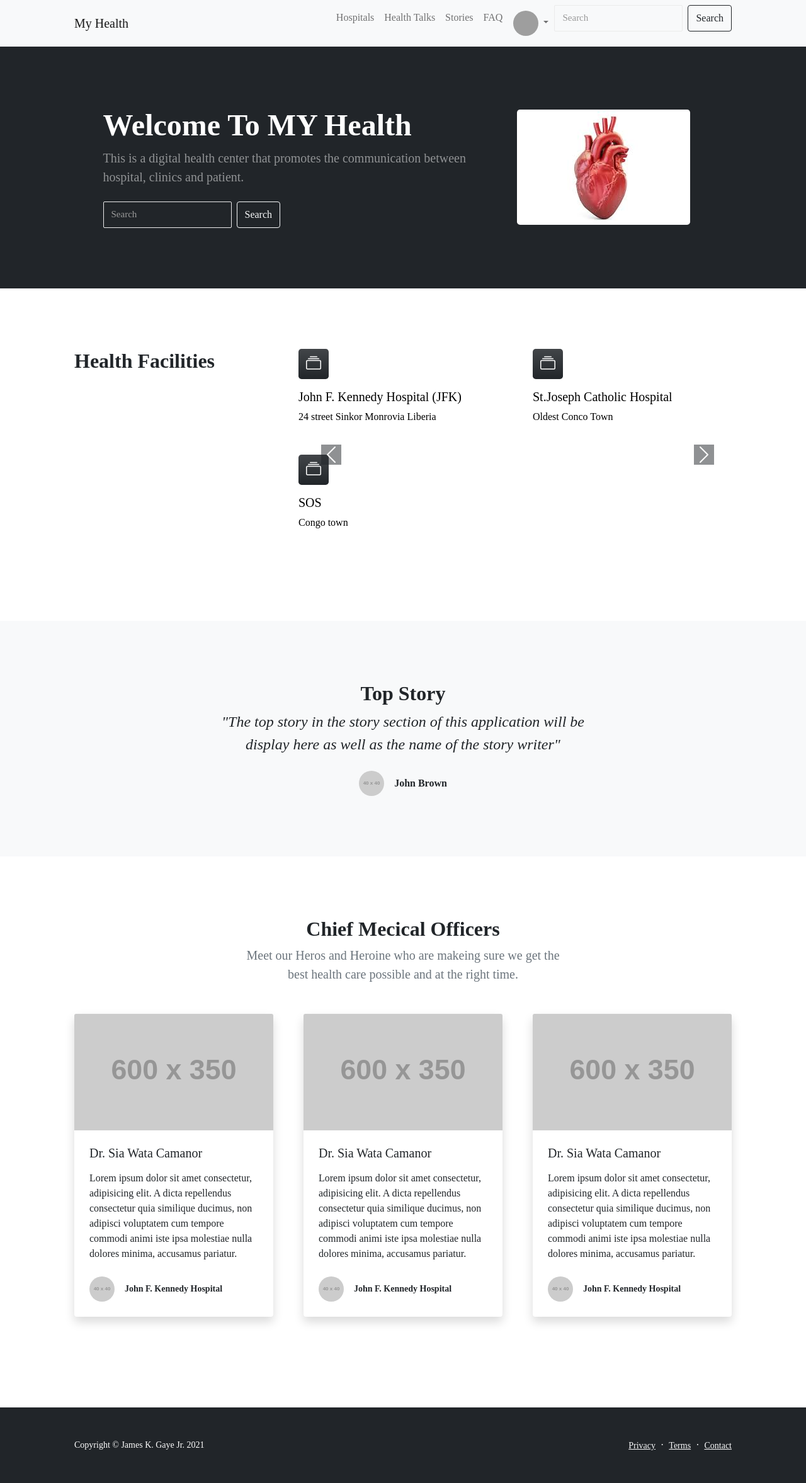
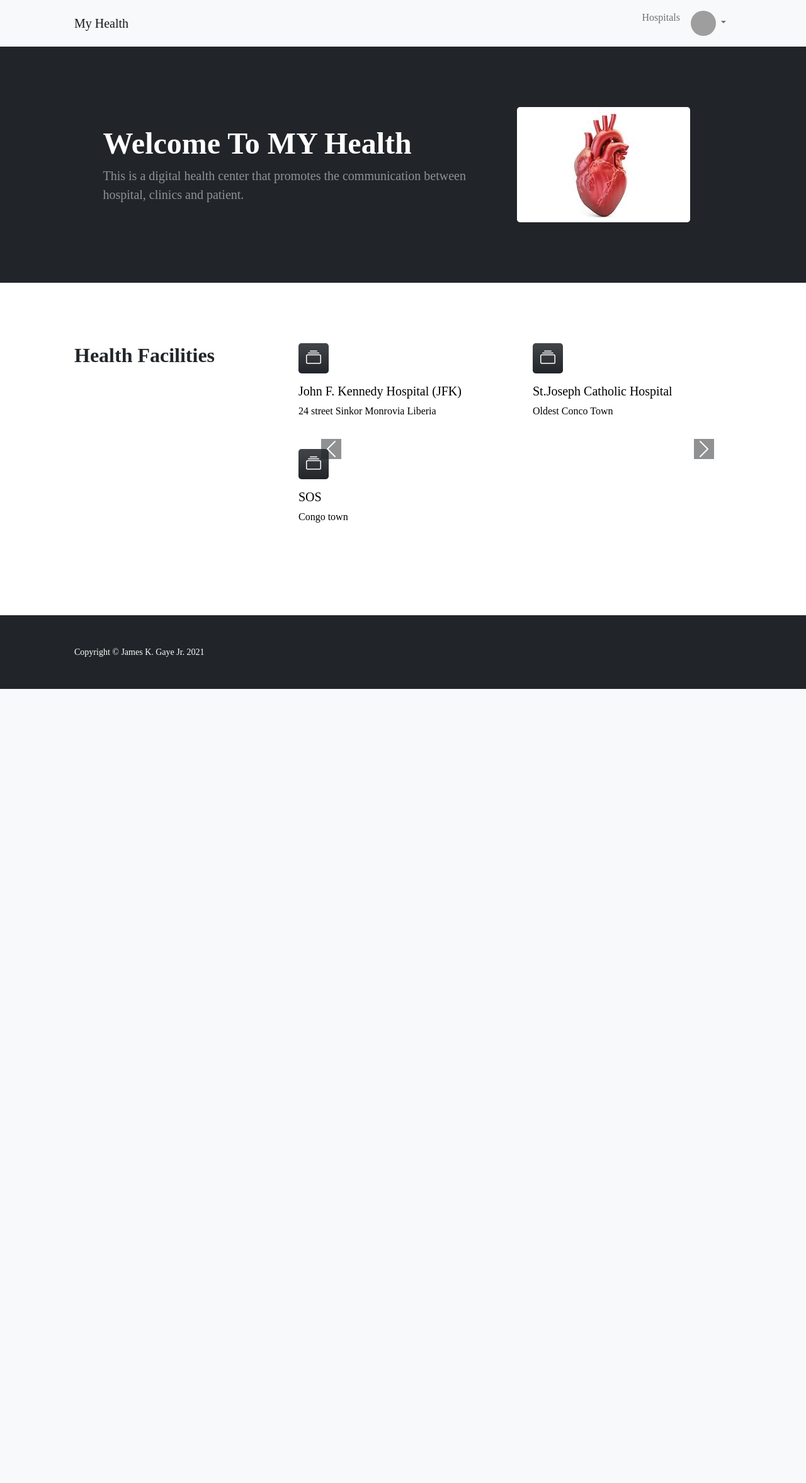
Before and after one commit to kanmuteh1/hospital-management-system, a Flask app: page / in a window 1280 px wide. Shown: the whole page at 63% size. After the commit the page ends 1094 px from the top, so only its background shows below. Run offline with Flask 2, Linux system fonts and the light colour scheme; the visitor is signed in with stand-in values (Sample User, id 1); data comes from the database, SQL or seed files in the repository; grey boxes labelled with a size stand in for pictures from a placeholder-image service; some libraries are stand-ins or nearby versions; grey boxes are pictures that could not be loaded.

Commit message:
latest update

```diff
--- a/application.py
+++ b/application.py
@@ -272,8 +272,8 @@ def register():
 @app.route("/dashboards")
 def display_dashboard():
     client_name = session.get("name")
-    facility_data = db.execute("SELECT * FROM facilities WHERE facility_id = ? ", client_name)
-    patient_data = db.execute("SELECT * FROM patients WHERE patient_id = ? ", client_name)
+    facility_data = db.execute("SELECT * FROM facilities WHERE facility_name = ? ", client_name)
+    patient_data = db.execute("SELECT * FROM patients WHERE patient_name = ? ", client_name)
     if len(facility_data) != 1:
         return render_template('./patient-dashboard/index.html',data=patient_data)
     elif len(patient_data) != 1:
--- a/quires.sql
+++ b/quires.sql
@@ -16,7 +16,7 @@ CREATE TABLE facilities(
 -- patient table
 CREATE TABLE patients(
     patient_id INTEGER,
-    patient_name TEXT NOT NULL,
+    patient_name TEXT NOT NULL UNIQUE,
     patient_address TEXT NOT NULL,
     date_of_birth DATE NOT NULL,
     email TEXT NOT NULL UNIQUE,
@@ -42,11 +42,10 @@ CREATE TABLE registration(
 
 -- services table
 CREATE TABLE services(
-    id INT,
+    id INTEGER PRIMARY KEY AUTOINCREMENT,
     facility_id INT,
     facility_service TEXT NOT NULL,
     about_service TEXT NOT NULL,
-    PRIMARY KEY(id),
     FOREIGN KEY (facility_id)REFERENCES facilities(facility_id)
 );
 
--- a/requirements.txt
+++ b/requirements.txt
@@ -2,3 +2,6 @@ Flask
 gunicorn
 jinja2
 requests
+flask-session
+cs50
+json
--- a/static/js/scripts.js
+++ b/static/js/scripts.js
@@ -39,7 +39,7 @@ $(document).ready(()=>{
     let facility_name = facility.name;
     ajax.onreadystatechange = ()=>{
         if(ajax.readyState == 4 && ajax.status == 200){
-            document.getElementById("services").insertAdjacentHTML('beforeend',ajax.responseText)
+            $('#services').html(ajax.responseText);
         }
     }
     ajax.open('GET', `/services-view?facility_name=${facility_name}`, true);
@@ -47,12 +47,11 @@ $(document).ready(()=>{
 });
 
 // carousel facility
-
 $(document).ready(()=>{
     let ajax = new XMLHttpRequest();
     ajax.onreadystatechange = ()=>{
         if(ajax.readyState == 4 && ajax.status == 200){
-            document.getElementById("hospitals").insertAdjacentHTML('beforeend',ajax.responseText)
+            $('#hospitals').html(ajax.responseText);
         }
     }
     ajax.open('GET', `/facility-carousel`, true);
--- a/templates/facility-login.html
+++ b/templates/facility-login.html
@@ -40,6 +40,9 @@
                     <input type="password" class="form-control" id="password" name="password" placeholder="Password" required>
                 </div>
                 <button class="btn btn-outline-dark" type="submit">Submit</button>
+                <div class="mt-2">
+                    <p>Don't have an account? <a href="/registration?status=Health Facility">Register</a></p>
+                </div>
             </form>
         </div>
     </div>
--- a/templates/facility.html
+++ b/templates/facility.html
@@ -26,8 +26,6 @@
                 <div class="collapse navbar-collapse" id="navbarhospital">
                     <ul class="navbar-nav ms-auto mb-2 mb-lg-0">
                         <li class="nav-item"><a class="nav-link" href="#our_services">Our Services</a></li>
-                        <li class="nav-item"><a class="nav-link" href="#">Patients</a></li>
-                        <li class="nav-item"><a class="nav-link" href="#">Emergency</a></li>
                     </ul>
                 </div>
             </nav>
--- a/templates/index.html
+++ b/templates/index.html
@@ -12,12 +12,12 @@
                     <div class="my-5 text-center text-xl-start">
                         <h1 class="display-5 fw-bolder text-white mb-2">Welcome To MY Health</h1>
                         <p class="lead fw-normal text-white-50 mb-4">This is a digital health center that promotes the communication between hospital, clinics and patient.</p>
-                        <div class="d-grid gap-3 d-sm-flex justify-content-sm-center justify-content-xl-start">
+                        <!-- <div class="d-grid gap-3 d-sm-flex justify-content-sm-center justify-content-xl-start">
                             <form class="d-flex">
                                 <input class="form-control me-2" type="search" placeholder="Search" aria-label="Search">
                                 <button class="btn btn-outline-light" type="submit">Search</button>
                             </form>
-                        </div>
+                        </div> -->
                     </div>
                 </div>
                 <div class="col-lg-4 col-xxl-6 d-none d-xl-block text-center"><img class="img-fluid rounded-3 my-5" src="../static/img/heart2.jpeg" alt="..." /></div>
@@ -32,12 +32,13 @@
                     <h2 class="fw-bolder mb-0">Health Facilities</h2>
                 </div>
                 <div class="col-lg-8 px-3" id="hospitals">
+
                 </div>
             </div>
         </div>
     </section>
     <!-- Testimonial section-->
-    <div class="py-5 bg-light">
+    <!-- <div class="py-5 bg-light">
         <div class="container px-5 my-5">
             <div class="row gx-5 justify-content-center">
                 <div class="col-lg-10 col-xl-7">
@@ -54,9 +55,9 @@
                 </div>
             </div>
         </div>
-    </div>
+    </div> -->
     <!-- Blog preview section-->
-    <section class="py-5">
+    <!-- <section class="py-5">
         <div class="container px-5 my-5">
             <div class="row gx-5 justify-content-center">
                 <div class="col-lg-8 col-xl-6">
@@ -126,5 +127,5 @@
                 </div>
             </div>
         </div>
-    </section>
+    </section> -->
 {% endblock %}
--- a/templates/layout.html
+++ b/templates/layout.html
@@ -9,14 +9,13 @@
         <!-- jquery cdn -->
         <script src="https://code.jquery.com/jquery-3.1.1.min.js"   integrity="sha256-hVVnYaiADRTO2PzUGmuLJr8BLUSjGIZsDYGmIJLv2b8=" crossorigin="anonymous"></script>
         <!-- Favicon-->
-        <!-- <link rel="icon" type="image/x-icon" href="assets/favicon.ico" /> -->
+        <link rel="icon" type="image/x-icon" href="assets/favicon.ico" />
         <!-- Bootstrap icons-->
         <link href="https://cdn.jsdelivr.net/npm/bootstrap-icons@1.5.0/font/bootstrap-icons.css" rel="stylesheet" />
         <!-- Core theme CSS (includes Bootstrap)-->
         <link href="static/styles.css" rel="stylesheet" />
         <title>Cs50 final {% block title %}{% endblock %}</title>
     </head>
-
     <body>
         <!-- Navigation-->
         <nav class="navbar navbar-expand-lg navbar-light bg-light">
@@ -27,9 +26,6 @@
                 <div class="collapse navbar-collapse" id="navbarSupportedContent">
                     <ul class="navbar-nav ms-auto mb-2 mb-lg-0">
                         <li class="nav-item"><a class="nav-link" href="#hospitals">Hospitals</a></li>
-                        <li class="nav-item"><a class="nav-link" href="#">Health Talks</a></li>
-                        <li class="nav-item"><a class="nav-link" href="#">Stories</a></li>
-                        <li class="nav-item"><a class="nav-link" href="#">FAQ</a></li>
                         {% if session.name %}
                             <li class="nav-item dropdown">
                                 <button class="nav-link btn dropdown-toggle" type="button" id="dropdownMenuButton1" data-bs-toggle="dropdown" aria-expanded="false">
@@ -37,7 +33,6 @@
                                 </button>
                                 <ul class="dropdown-menu dropdown-menu-end" aria-labelledby="navbarDropdown">
                                     <li><a class="dropdown-item" href="/dashboards">Dashboard</a></li>
-                                    <li><a class="dropdown-item" href="#!">Profile</a></li>
                                     <li><hr class="dropdown-divider" /></li>
                                     <li><a class="dropdown-item" href="/logout">Logout</a></li>
                                 </ul>
@@ -62,12 +57,12 @@
                                 </ul>
                             </li>
                         {% endif %}
-                        <li class="nav-item">
+                        <!-- <li class="nav-item">
                             <form class="d-flex">
                                 <input class="form-control me-2" type="search" placeholder="Search" aria-label="Search">
                                 <button class="btn btn-outline-dark" type="submit">Search</button>
                             </form>
-                        </li>
+                        </li> -->
                     </ul>
                 </div>
             </div>
@@ -81,13 +76,6 @@
             <div class="container px-5">
                 <div class="row align-items-center justify-content-between flex-column flex-sm-row">
                     <div class="col-auto"><div class="small m-0 text-white">Copyright &copy; James K. Gaye Jr. 2021</div></div>
-                    <div class="col-auto">
-                        <a class="link-light small" href="#!">Privacy</a>
-                        <span class="text-white mx-1">&middot;</span>
-                        <a class="link-light small" href="#!">Terms</a>
-                        <span class="text-white mx-1">&middot;</span>
-                        <a class="link-light small" href="#!">Contact</a>
-                    </div>
                 </div>
             </div>
         </footer>
--- a/templates/patient-dashboard/dashboard.html
+++ b/templates/patient-dashboard/dashboard.html
@@ -107,8 +107,6 @@
                                     </a>
                                     <div class="collapse" id="pagesCollapseAuth" aria-labelledby="headingOne" data-bs-parent="#sidenavAccordionPages">
                                         <nav class="sb-sidenav-menu-nested nav">
-                                            <a class="nav-link" href="#" onclick="services()">Add Service</a>
-                                            <a class="nav-link" href="/facilities?name={{data[0]["facility_name"]}}">View Service</a>
                                             <a class="nav-link" href="#">Edit Service</a>
                                         </nav>
                                     </div>
@@ -137,7 +135,7 @@
                     </div>
                     <div class="sb-sidenav-footer">
                         <div class="small">Logged in as:</div>
-                        {{data[0]["facility_name"]}}
+                        <!-- {{data[0]["facility_name"]}} -->
                     </div>
                 </nav>
             </div>
--- a/templates/patient-dashboard/index.html
+++ b/templates/patient-dashboard/index.html
@@ -1,4 +1,4 @@
-{% extends "./facility-dashboard/dashboard.html" %}
+{% extends "./patient-dashboard/dashboard.html" %}
 
 {% block title %}
     | Home
--- a/templates/patient-login.html
+++ b/templates/patient-login.html
@@ -40,6 +40,9 @@
                     <input type="password" class="form-control" id="password" name="password" placeholder="Password" required>
                 </div>
                 <button class="btn btn-outline-dark" type="submit">Submit</button>
+                <div class="mt-2">
+                    <p>Don't have an account? <a href="/registration?status=Patient">Register</a></p>
+                </div>
             </form>
         </div>
     </div>
--- a/templates/patient-register.html
+++ b/templates/patient-register.html
@@ -64,6 +64,9 @@
                     <input type="password" class="form-control" id="c-password" name="c-password" placeholder="Confirm Password" required>
                 </div>
                 <button class="btn btn-outline-dark" type="submit">Submit</button>
+                <div class="mt-2">
+                    <p>Already have an account? <a href="/patient-login">Login</a></p>
+                </div>
             </form>
         </div>
     </div>
```
Also changed, not shown: templates/facility-register.html (+5 -2 lines), health-care.db.
